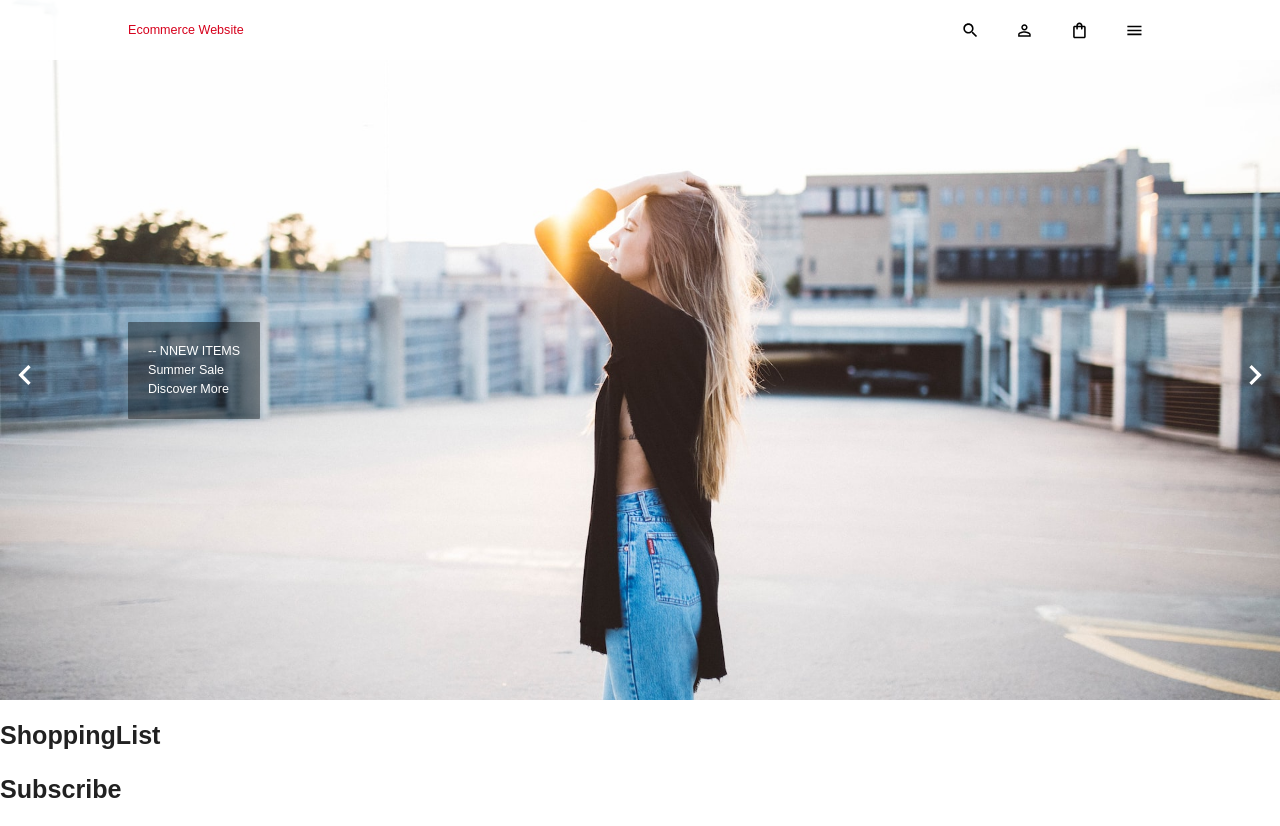
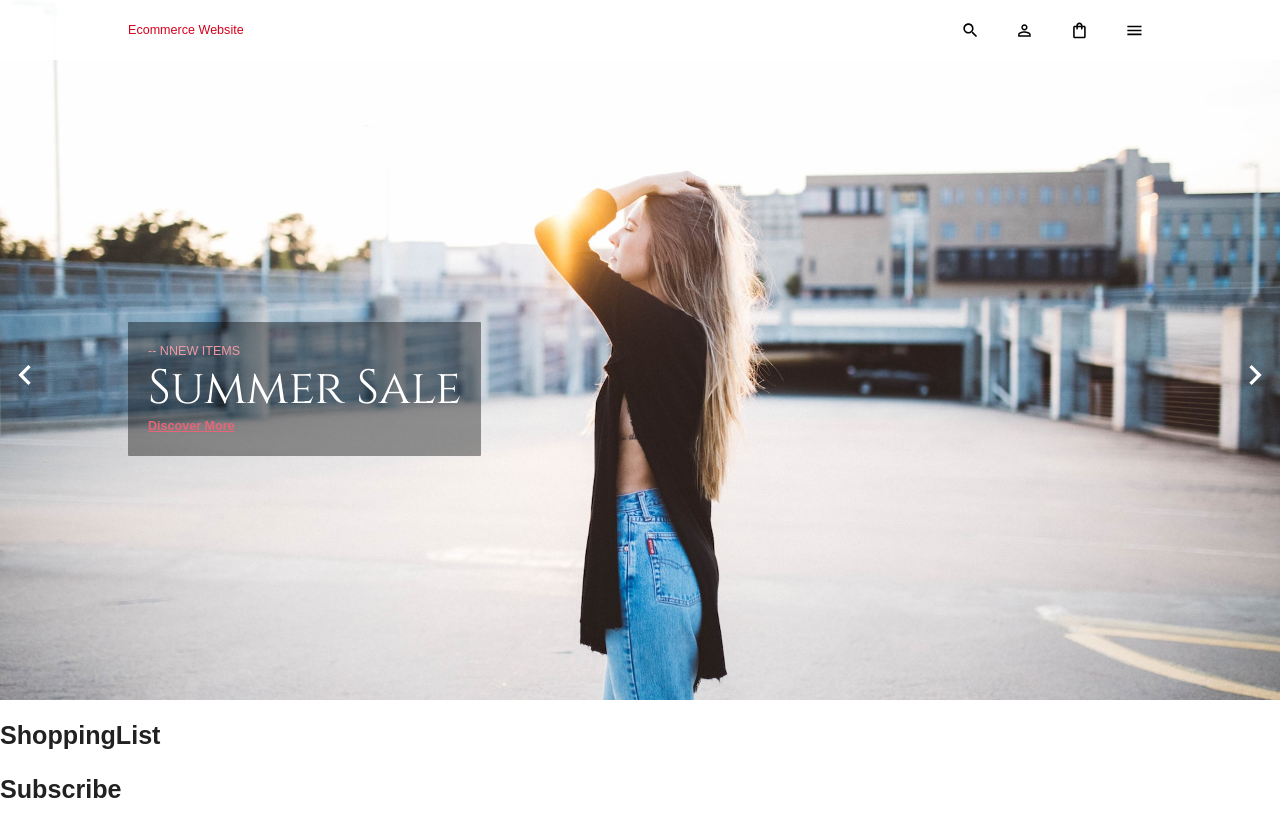
Before and after one commit to brosmar18/ecommerce-client, a React (Create React App) app: page / in a window 1280 px wide. Built offline with nearby package versions, Linux system fonts and the light colour scheme; a web font is replaced by a local one.

Commit message:
Typography styles added

```diff
--- a/src/pages/Home/MainCarousel.jsx
+++ b/src/pages/Home/MainCarousel.jsx
@@ -84,9 +84,13 @@ const MainCarousel = () => {
             maxWidth={isNonMobile ? undefined : "240px"}
             color="white"
           >
-            <Typography>-- NNEW ITEMS</Typography>
-            <Typography>Summer Sale</Typography>
-            <Typography>
+            <Typography color={shades.secondary[200]}>-- NNEW ITEMS</Typography>
+            <Typography variant="h1">Summer Sale</Typography>
+            <Typography
+              fontWeight="bold"
+              color={shades.secondary[300]}
+              sx={{ textDecoration: "underline"}}
+            >
               Discover More
             </Typography>
           </Box>
```
